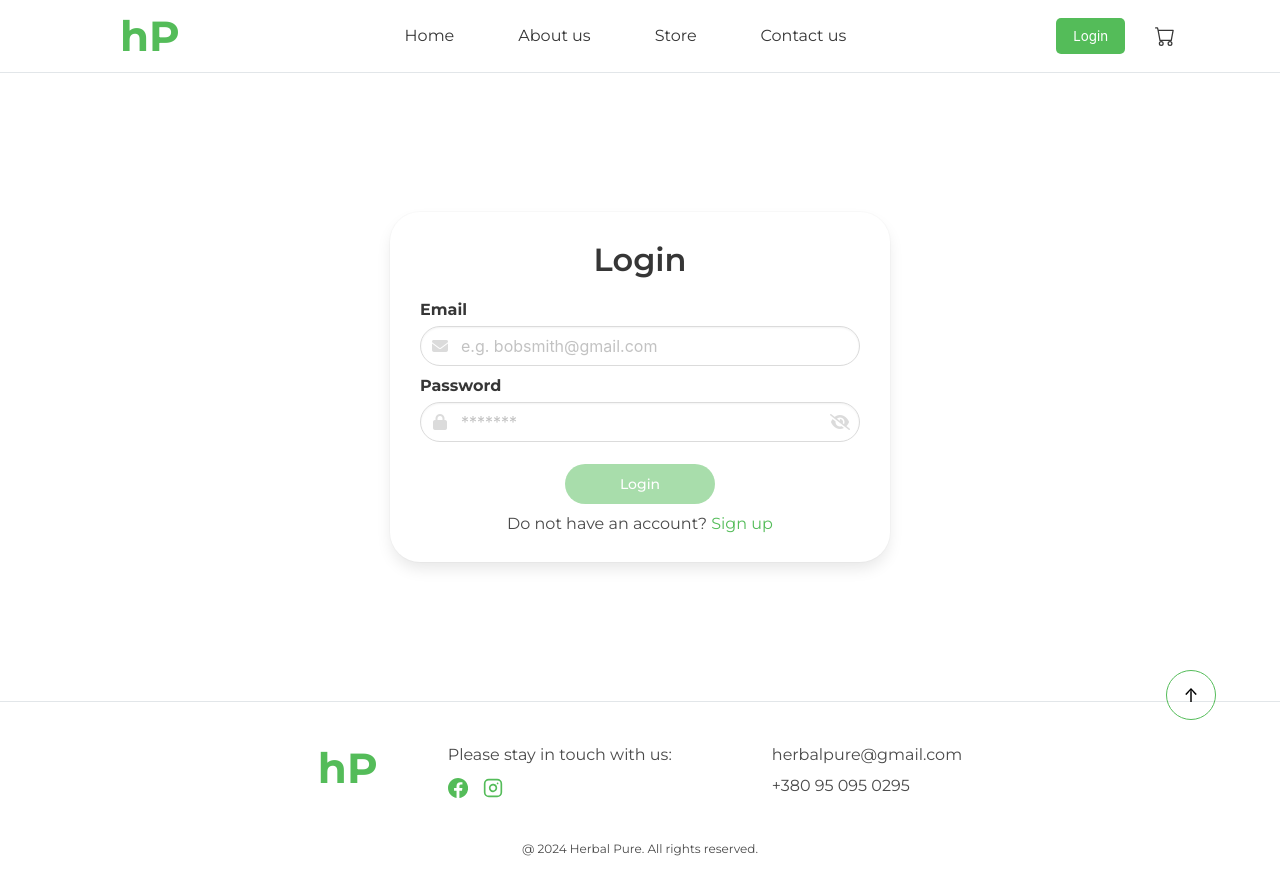
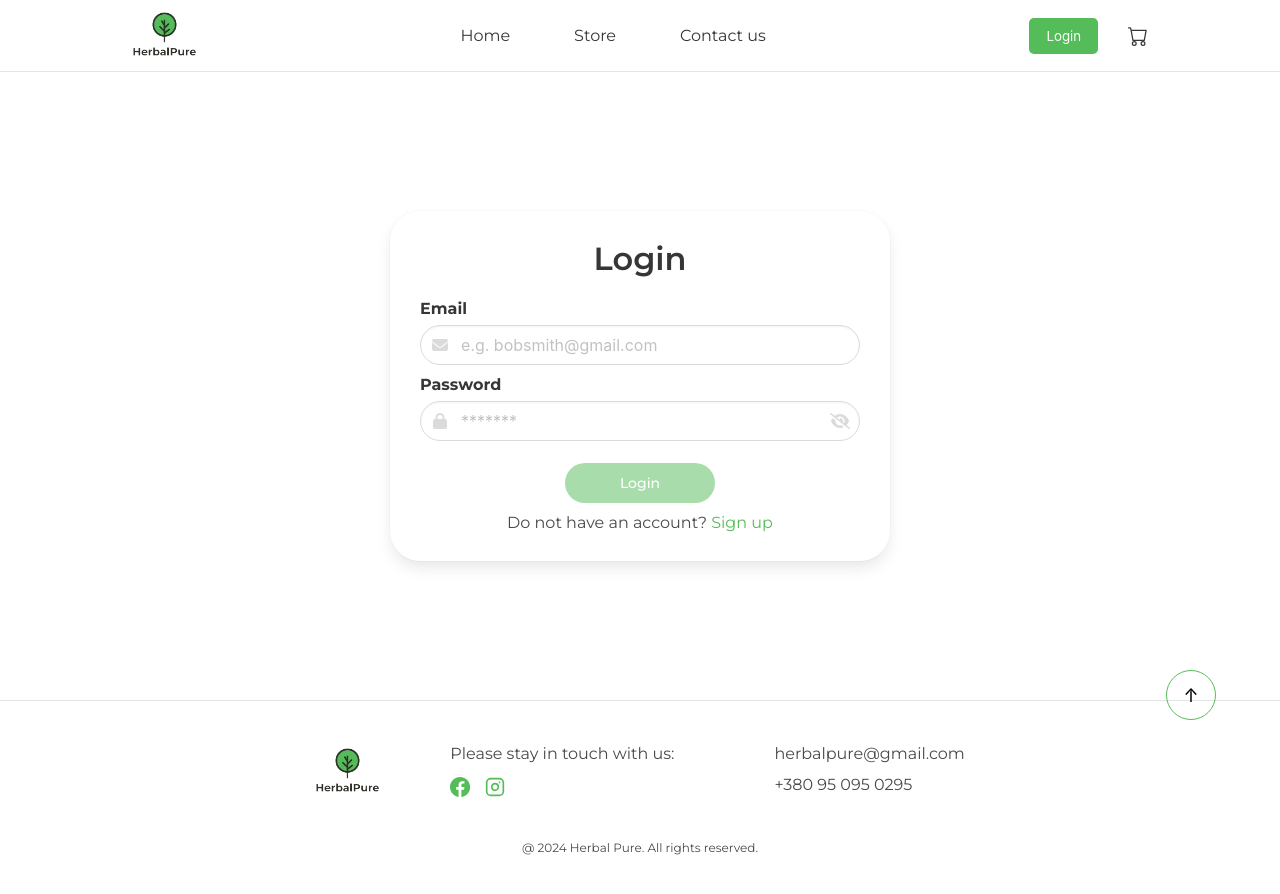
Before and after one commit to Horizon-git/herbal-pure, a React (Create React App) app: page /login in a window 1280 px wide. Shown: the top 894 px of the page. Built offline with nearby package versions, Linux system fonts and the light colour scheme; no server answers.

Commit message:
add logo

```diff
--- a/public/index.html
+++ b/public/index.html
@@ -2,14 +2,14 @@
 <html lang="en">
   <head>
     <meta charset="utf-8" />
-    <link rel="icon" href="%PUBLIC_URL%/hp.png" />
+    <link rel="icon" href="%PUBLIC_URL%/logo.png" />
     <meta name="viewport" content="width=device-width, initial-scale=1" />
     <meta name="theme-color" content="#000000" />
     <meta
       name="description"
       content="Web site created using create-react-app"
     />
-    <link rel="apple-touch-icon" href="%PUBLIC_URL%/hp.png" />
+    <link rel="apple-touch-icon" href="%PUBLIC_URL%/logo.png" />
     <link rel="manifest" href="%PUBLIC_URL%/manifest.json" />
     <link rel="preconnect" href="https://fonts.googleapis.com">
     <link rel="preconnect" href="https://fonts.gstatic.com" crossorigin>
--- a/src/components/CartItemComponent/CartItemComponent.tsx
+++ b/src/components/CartItemComponent/CartItemComponent.tsx
@@ -41,7 +41,15 @@ export const CartItemComponent: React.FC<Props> = ({ item }) => {
   return (
     <tr className="cart__table-row" key={item.id}>
       <td className="cart__table-col">
-        <img src={item.image} alt={item.name} className="cart__image" />
+        <img
+          src={item.image}
+          alt={item.name}
+          className="cart__image"
+          onError={e => {
+            // eslint-disable-next-line no-param-reassign
+            (e.target as HTMLImageElement).src = 'img/no-image.png';
+          }}
+        />
       </td>
       <td className="cart__table-col">
         <Link
--- a/src/components/Footer/Footer.scss
+++ b/src/components/Footer/Footer.scss
@@ -12,10 +12,6 @@
   }
 
   &__logo {
-    font-family: "Montserrat", sans-serif;
-    font-weight: 700;
-    font-size: 42px;
-    color: $main-color;
     transition: all .3s;
 
     &:hover {
--- a/src/components/Footer/Footer.tsx
+++ b/src/components/Footer/Footer.tsx
@@ -1,25 +1,6 @@
 /* eslint-disable jsx-a11y/anchor-is-valid */
 import { Link } from 'react-router-dom';
 import './Footer.scss';
-
-export const footerLinks = [
-  {
-    name: 'Home',
-    path: '/',
-  },
-  {
-    name: 'About us',
-    path: '/about-us',
-  },
-  {
-    name: 'Shop',
-    path: '/shop',
-  },
-  {
-    name: 'Contact us',
-    path: '/contact-us',
-  },
-];
 
 export const Footer = () => {
   const goToTop = () => {
@@ -33,7 +14,7 @@ export const Footer = () => {
     <footer className="footer">
       <div className="footer__container">
         <Link to="/" className="footer__logo">
-          hP
+          <img src="logo.png" alt="logo" className="logo" />
         </Link>
         <div className="footer__content">
           <div className="footer__left">
--- a/src/components/Header/Header.scss
+++ b/src/components/Header/Header.scss
@@ -18,16 +18,12 @@
   }
 
   &__logo {
-    font-family: "Montserrat", sans-serif;
-    font-weight: 700;
-    font-size: 42px;
-    color: $main-color;
-    padding: 15px;
+    padding-block: 10px;
     transition: all .3s;
 
     &:hover {
       color: $main-color;
-      transform: scale(1.05);
+      transform: scale(1.15);
     }
   }
 
--- a/src/components/Header/Header.tsx
+++ b/src/components/Header/Header.tsx
@@ -2,6 +2,7 @@ import classNames from 'classnames';
 import { Link, NavLink, useNavigate } from 'react-router-dom';
 import './Header.scss';
 import './Nav.scss';
+import '../../styles/logo.scss';
 import { useAppDispatch, useAppSelector } from '../../app/hooks';
 import { getTotalCount } from '../../helpers/getTotalCount';
 import { logout } from '../../features/authSlice';
@@ -10,10 +11,6 @@ export const headerLinks = [
   {
     name: 'Home',
     path: '/',
-  },
-  {
-    name: 'About us',
-    path: '/about-us',
   },
   {
     name: 'Store',
@@ -53,7 +50,7 @@ export const Header = () => {
     <header className="header">
       <div className="header__container">
         <Link to="/" className="header__logo">
-          hP
+          <img src="logo.png" alt="logo" className="logo" />
         </Link>
         <nav className="header__nav nav">
           <ul className="nav__list">
--- a/src/components/OrderSummaryItem/OrderSummaryItem.tsx
+++ b/src/components/OrderSummaryItem/OrderSummaryItem.tsx
@@ -14,6 +14,10 @@ export const OrderSummaryItem: React.FC<Props> = ({ item }) => (
         src={item.product.image}
         alt={`${item.product.name}`}
         className="order-item__image"
+        onError={e => {
+          // eslint-disable-next-line no-param-reassign
+          (e.target as HTMLImageElement).src = 'img/no-image.png';
+        }}
       />
       <div className="order-item__info">
         <Link className="order-item__link" to={`/product/${item.product.slug}`}>
--- a/src/pages/OrderSuccessPage/OrderSuccessPage.tsx
+++ b/src/pages/OrderSuccessPage/OrderSuccessPage.tsx
@@ -25,7 +25,11 @@ export const OrderSuccessPage = () => {
   }
 
   if (hasError) {
-    return <Notification message="Failed to load the order details." />;
+    return (
+      <div className="order-details">
+        <Notification message="Failed to load the order details." />
+      </div>
+    );
   }
 
   return (
--- a/src/pages/ProductDetailsPage/ProductDetailsPage.tsx
+++ b/src/pages/ProductDetailsPage/ProductDetailsPage.tsx
@@ -91,6 +91,10 @@ export const ProductDetailsPage = () => {
               src={productDetails.image}
               alt="productImage"
               className="details__image"
+              onError={e => {
+                // eslint-disable-next-line no-param-reassign
+                (e.target as HTMLImageElement).src = 'img/no-image.png';
+              }}
             />
             <div className="details__right">
               <h2 className="details__name">{`${productDetails.company}, ${productDetails.name}, ${`${productDetails.capsules_amount} capsules` || ''}`}</h2>
--- /dev/null
+++ b/src/styles/logo.scss
@@ -0,0 +1,3 @@
+.logo {
+  height: 48px;
+}
```
Also changed, not shown: public/logo.png (added).
